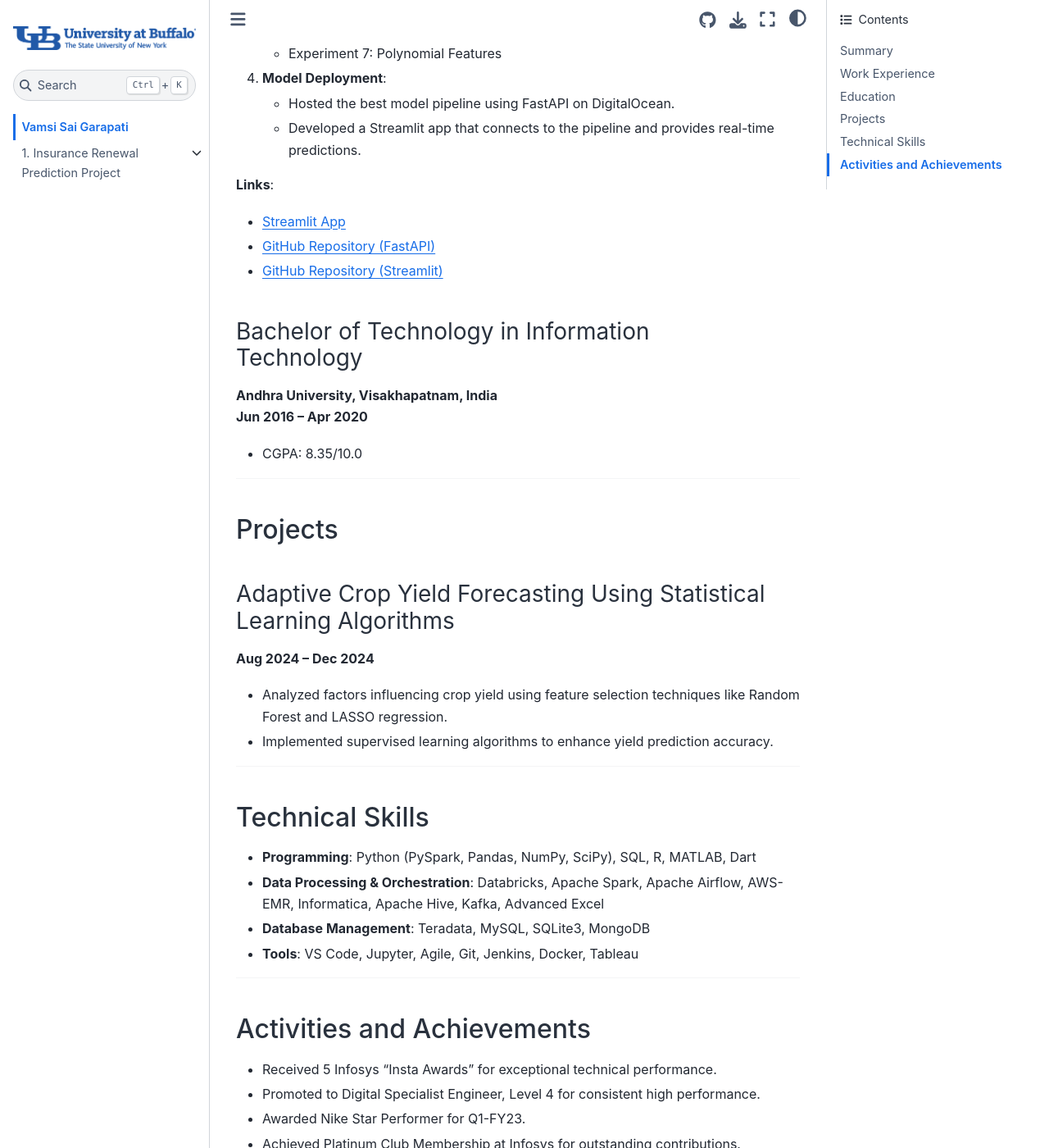
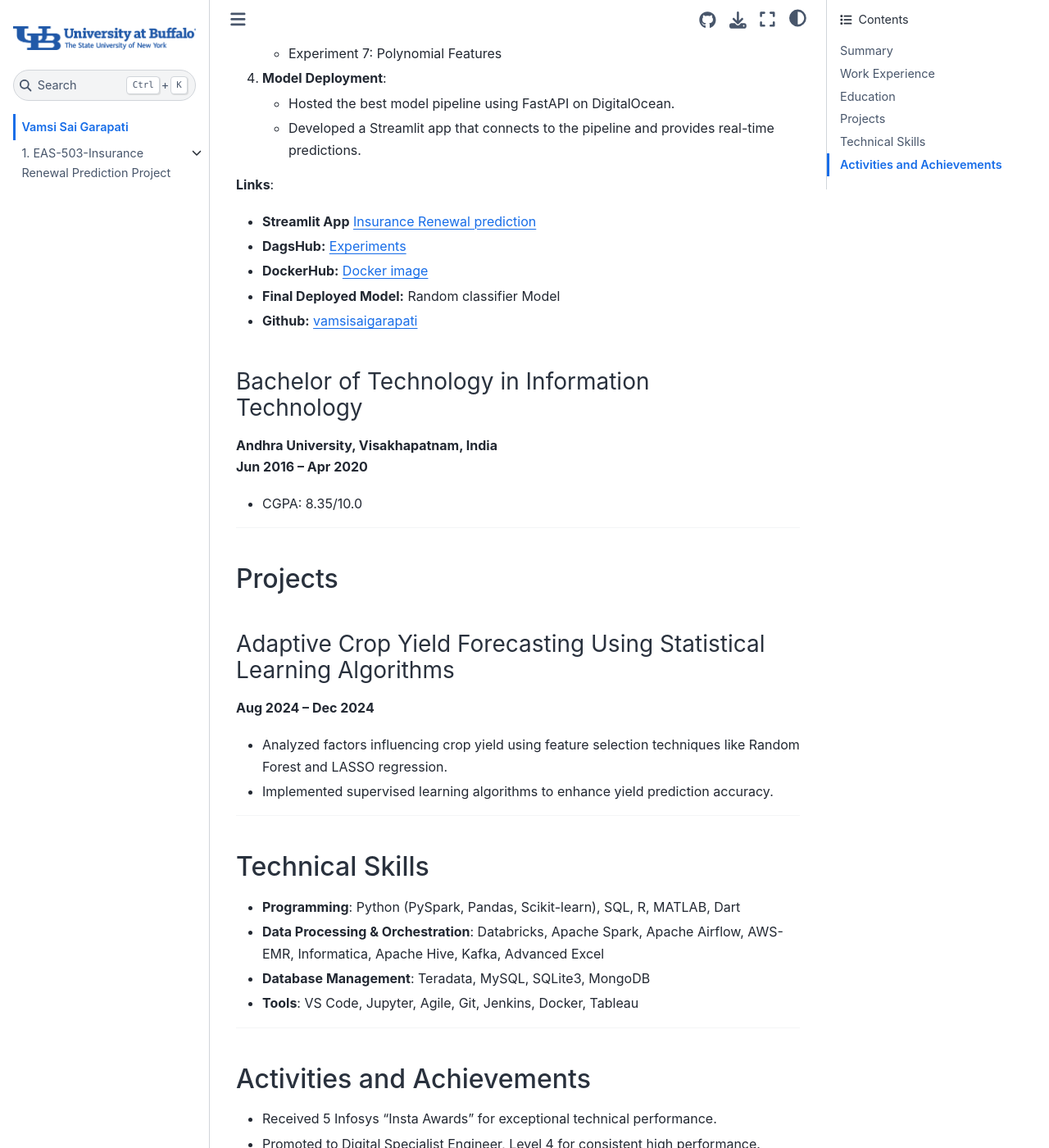
Before and after one commit to vamsisaigarapati/portfolio, a Jupyter Book: the page built from intro.md, in a window 1280 px wide and 1400 px high, scrolled down 2310 px. Shown: the whole window at 82% size. Built offline with Jupyter Book 1.0.4 settings and Sphinx 7.4.7 and the Sphinx Book theme 1.1.4, drawn with Linux system fonts in a browser that asks for light colours; pages that are not in the unit, such as notebooks, are missing from menus; some of the changed text lies outside the part shown.

Commit message:
changed the profile picture

```diff
--- a/intro.md
+++ b/intro.md
@@ -1,6 +1,6 @@
 # Vamsi Sai Garapati
 
-![Sample Image](_static/my_image.JPG)
+![Sample Image](_static/my_image.jpg)
 
 
 **Address:** 154 Merrimac St, Buffalo, New York, United States, 14214
@@ -59,9 +59,11 @@
    - Developed a Streamlit app that connects to the pipeline and provides real-time predictions.
 
 **Links**:
-- [Streamlit App](https://insuranceapp-cteu6tsf77pwn2mynpatvv.streamlit.app/)
-- [GitHub Repository (FastAPI)](https://github.com/vamsisaigarapati/insurance_renewal_fastapi)
-- [GitHub Repository (Streamlit)](https://github.com/vamsisaigarapati/insurance_streamlit)
+- **Streamlit App** [Insurance Renewal prediction](https://insuranceapp-cteu6tsf77pwn2mynpatvv.streamlit.app/)
+- **DagsHub:** [Experiments](https://dagshub.com/vamsisaigarapati/insurance_renewal/experiments)
+- **DockerHub:** [Docker image](https://hub.docker.com/repository/docker/vamsisaigarapati/insurance_streamlit/general)
+- **Final Deployed Model:** Random classifier Model
+- **Github:** [vamsisaigarapati](https://github.com/vamsisaigarapati/)
 
 ### Bachelor of Technology in Information Technology
 **Andhra University, Visakhapatnam, India**
@@ -81,7 +83,7 @@
 
 ## Technical Skills
 
-- **Programming**: Python (PySpark, Pandas, NumPy, SciPy), SQL, R, MATLAB, Dart
+- **Programming**: Python (PySpark, Pandas, Scikit-learn), SQL, R, MATLAB, Dart
 - **Data Processing & Orchestration**: Databricks, Apache Spark, Apache Airflow, AWS-EMR, Informatica, Apache Hive, Kafka, Advanced Excel
 - **Database Management**: Teradata, MySQL, SQLite3, MongoDB
 - **Tools**: VS Code, Jupyter, Agile, Git, Jenkins, Docker, Tableau
```
Also changed, not shown: assets/style.css (added, +82 -0 lines), eas503_project/details.md (+11 -2 lines), _static/my_image.JPG, _static/thumb.png (added), 2 other files.
